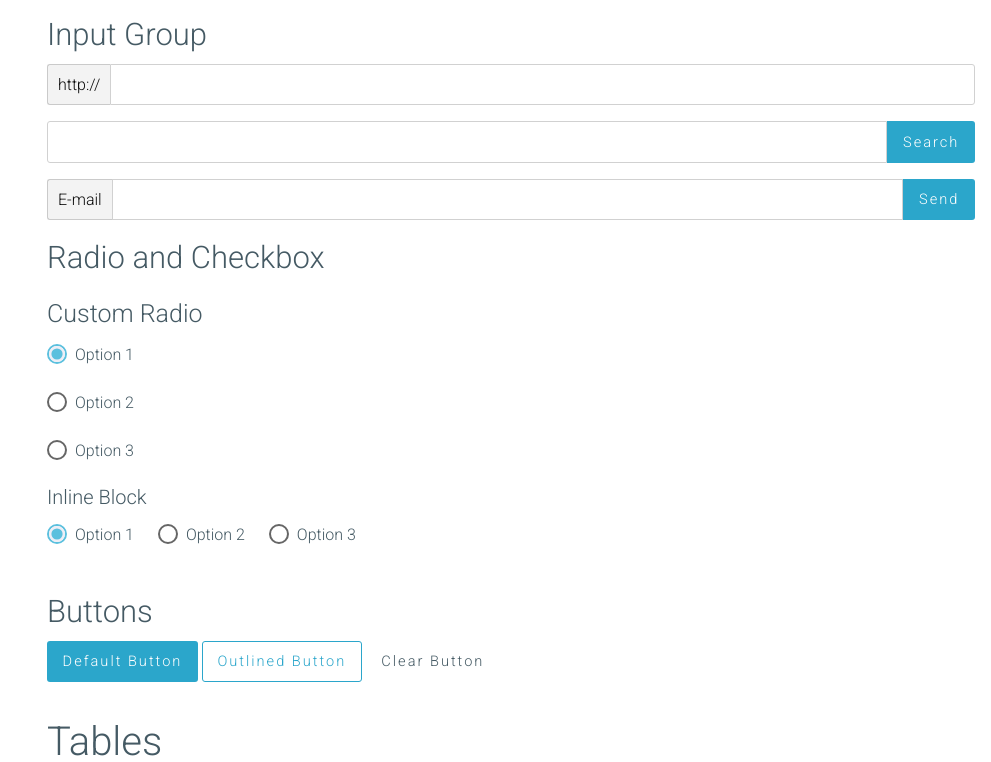
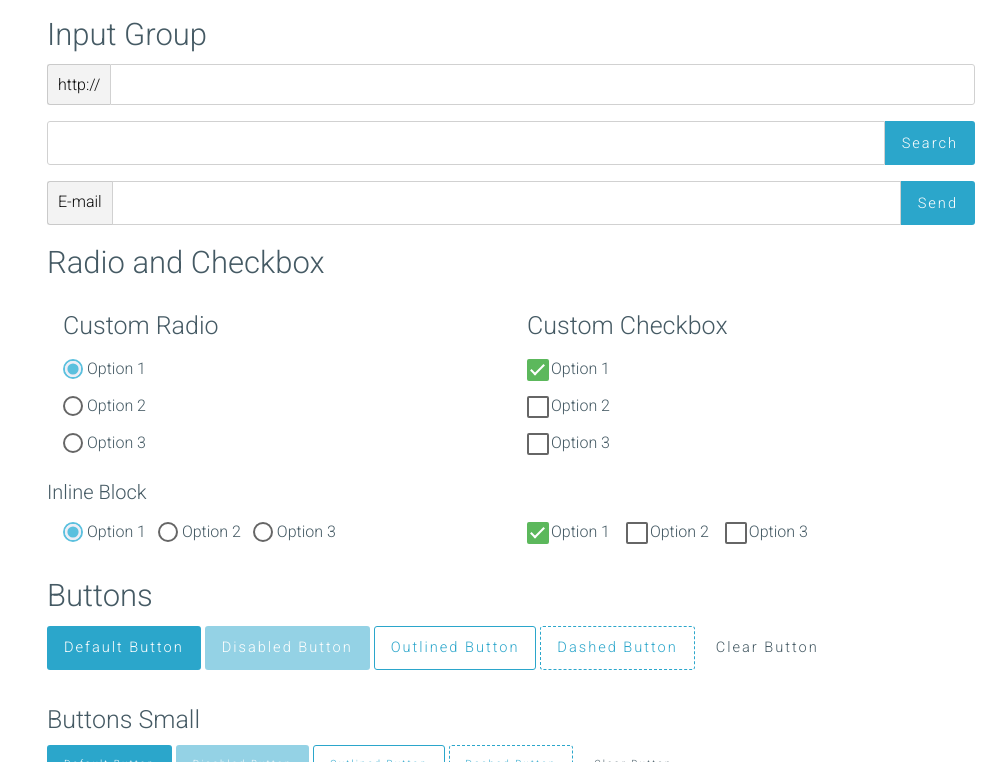
Before and after one commit to EricDosReis/css-snippets, a website: page index.html in a window 1280 px wide. Shown: the part 2038-2800 px from the top of the page, without its empty margins (289-1280 px from the left). Drawn offline with nearby package versions, Linux system fonts and the light colour scheme.

Commit message:
Buttons, radio and tables adjustments; New Checkbox component

```diff
--- a/css/buttons.css
+++ b/css/buttons.css
@@ -1,10 +1,6 @@
-input:disabled {
-  background-color: #F3F3F3;
-  cursor: not-allowed;
-}
-
 .button {
   -webkit-appearance: none;
+  -moz-appearance: none;
   appearance: none;
   background-color: #2BA6CB;
   border: 1px solid transparent;
@@ -12,11 +8,12 @@ input:disabled {
   color: #FEFEFE;
   cursor: pointer;
   display: inline-block;
+  font-family: inherit;
   font-size: .9125rem;
   letter-spacing: .125rem;
   line-height: 1;
   margin: 0 0 1rem 0;
-  padding: .85em 1em;
+  padding: .85rem 1rem;
   text-align: center;
   transition: background-color .25s ease-out, color .25s ease-out;
   vertical-align: middle;
@@ -27,12 +24,17 @@ input:disabled {
     color: #FEFEFE;
   }
 
+  .button:disabled {
+    opacity: .5;
+    cursor: not-allowed;
+  }
+
 .button--small {
-  font-size: .75rem;
+  font-size: .625rem;
 }
 
 .button--large {
-  font-size: 1.25rem;
+  font-size: 1.625rem;
 }
 
 .button--expanded {
@@ -45,8 +47,13 @@ input:disabled {
   color: inherit;
 }
 
-.button--outlined {
+.button--outlined,
+.button--dashed {
   background-color: transparent;
   border: 1px solid #2BA6CB;;
   color: #2BA6CB;
 }
+
+.button--dashed {
+  border-style: dashed;
+}
--- /dev/null
+++ b/css/checkbox.css
@@ -0,0 +1,82 @@
+.checkbox {
+  margin-right: .75rem;
+	margin-bottom: .8125rem;
+	overflow: hidden;
+	position: relative;
+  top: .375rem;
+}
+
+  .checkbox--inline-block {
+    display: inline-block;
+  }
+
+	.checkbox input[type="checkbox"] {
+		opacity: 0;
+		position: absolute;
+	}
+
+		.checkbox input[type="checkbox"] + label {
+			cursor: pointer;
+			padding-left: 1.5rem;
+			-webkit-user-select: none;
+			-moz-user-select: none;
+			-ms-user-select: none;
+			user-select: none;
+		}
+
+			.checkbox input[type="checkbox"] + label:before {
+				background: #FFF;
+				border: 2px solid #666;
+				border-radius: 2px;
+				display: block;
+				content: '';
+				height: 22px;
+				width: 22px;
+				margin: top;
+				position: absolute;
+				top: 2px;
+				left: 0;
+				transition: all 300ms ease;
+			}
+
+			.checkbox input[type="checkbox"] + label:after {
+				display: block;
+				content: "";
+				height: 14px;
+				width: 7px;
+				opacity: 0;
+				position: absolute;
+				top: 4px;
+				left: 7px;
+				-webkit-transform: rotate(45deg);
+				transform: rotate(45deg);
+				transition: opacity 300ms ease;
+				transition-delay: 100ms;
+			}
+
+		.checkbox input[type="checkbox"]:focus + label:before {
+			box-shadow: 0 0 5px #5CB85C;
+		}
+
+		.checkbox input[type="checkbox"]:checked + label:before {
+			background: #5CB85C;
+			border-color: #5CB85C;
+		}
+
+		.checkbox input[type="checkbox"]:checked + label:after {
+			border-right: 2px solid #FFF;
+			border-bottom: 2px solid #FFF;
+			opacity: 1;
+		}
+
+		.checkbox input[type="checkbox"][disabled] + label {
+			color: #CCC;
+		}
+
+		.checkbox input[type="checkbox"][disabled] + label:before {
+			border-color: #CCC;
+		}
+
+			.checkbox input[type="checkbox"][disabled]:checked + label:before {
+				background: #CCC;
+			}
--- a/css/radio.css
+++ b/css/radio.css
@@ -1,13 +1,13 @@
 .radio {
+  margin-right: .5rem;
+	margin-bottom: .8125rem;
 	overflow: hidden;
-	padding: .25rem;
 	position: relative;
-	margin-right: 1rem;
-	margin-bottom: 1rem;
+  top: .375rem;
 }
 
   .radio--inline-block {
-    display: inline-block;;
+    display: inline-block;
   }
 
 	.radio input[type="radio"] {
@@ -35,7 +35,7 @@
 				height: 20px;
 				width: 20px;
 				position: absolute;
-				top: 5px;
+				top: 2px;
 				left: 0;
 				transition: all 300ms ease;
 			}
--- a/css/tables/table-scroll.css
+++ b/css/tables/table-scroll.css
@@ -1,9 +1,11 @@
 .table--scroll {
+  border: 1px solid #CCC;
   box-shadow: inset -7px 0 9px -7px rgba(0, 0, 0, .3);
   overflow-x: auto;
 }
 
 .table--scroll table {
+  border: none;
   margin-bottom: 0;
 }
 
--- a/css/tables/table-stacked.css
+++ b/css/tables/table-stacked.css
@@ -42,7 +42,6 @@ table.table--stacked {
   }
 
   .table--stacked td {
-    border-bottom: 1px dotted #CCC;
     display: table-cell;
   }
 
--- a/css/tables/table.css
+++ b/css/tables/table.css
@@ -8,19 +8,22 @@ table {
 }
 
 tr {
-  border: 1px solid #DDD;
+  border-bottom: 1px solid #DDD;
   padding: .25rem;
 }
 
+  tr:last-child {
+    border-bottom: none;
+  }
+
 th {
+  border-bottom: 1px solid #DDD;
   font-size: .8125rem;
   letter-spacing: .0625rem;
   text-transform: uppercase;
 }
 
 td {
-  border-bottom: 1px dotted #CCC;
-  border-bottom: none;
   font-size: 1rem;
 }
 
@@ -29,10 +32,6 @@ td {
     text-align: left;
   }
 
-  td:last-child {
-    border-bottom: 0;
-  }
-
 caption {
   caption-side: bottom;
 }
--- a/index.html
+++ b/index.html
@@ -13,22 +13,27 @@
 
     <link rel="stylesheet" href="/css/base.css">
     <link rel="stylesheet" href="/css/code.css">
+
     <link rel="stylesheet" href="/css/grid.css">
     <link rel="stylesheet" href="/css/block-grid.css">
     <link rel="stylesheet" href="/css/typography.css">
+
     <link rel="stylesheet" href="/css/inputs.css">
-    <link rel="stylesheet" href="/css/radio.css">
     <link rel="stylesheet" href="/css/buttons.css">
     <link rel="stylesheet" href="/css/input-group.css">
+    <link rel="stylesheet" href="/css/radio.css">
+    <link rel="stylesheet" href="/css/checkbox.css">
+
     <link rel="stylesheet" href="/css/tables/table.css">
     <link rel="stylesheet" href="/css/tables/table-striped.css">
     <link rel="stylesheet" href="/css/tables/table-stacked.css">
     <link rel="stylesheet" href="/css/tables/table-scroll.css">
-    <link rel="stylesheet" href="/css/menu.css">
 
     <link rel="stylesheet" href="/css/colors/blue-grey.css">
     <link rel="stylesheet" href="/css/colors/blue.css">
     <link rel="stylesheet" href="/css/colors/grey.css">
+
+    <link rel="stylesheet" href="/css/menu.css">
 
     <link rel="stylesheet" href="/css/modifiers/alignments.css">
     <link rel="stylesheet" href="/css/modifiers/lists.css">
@@ -106,13 +111,13 @@
 
               <div class="col sm-100 md-50 lg-33 radius">
                 <p class="text--center radius text--grey-light bg--grey">
-                  sm-100 md-33 lg-33
+                  sm-100 md-50 lg-33
                 </p>
               </div>
 
               <div class="col sm-100 md-50 lg-33 radius">
                 <p class="text--center radius text--grey-light bg--grey">
-                  sm-100 md-33 lg-33
+                  sm-100 md-50 lg-33
                 </p>
               </div>
             </div>
@@ -132,13 +137,13 @@
 
                   <div class="col sm-100 lg-50 radius">
                     <p class="text--center radius bg--grey-light">
-                      sm-100 lg-33
+                      sm-100 lg-50
                     </p>
                   </div>
 
                   <div class="col sm-100 lg-50 radius">
                     <p class="text--center radius bg--grey-light">
-                      sm-100 md-33 lg-33
+                      sm-100 lg-50
                     </p>
                   </div>
 
@@ -298,6 +303,9 @@
           <section>
             <h3>Radio and Checkbox</h3>
 
+            <div class="row">
+              <div class="col sm-100 md-50">
+
                 <h4>
                   Custom Radio
                 </h4>
@@ -316,11 +324,36 @@
                   <input type="radio" id="custom-radio-3" name="customRadio1" value="3">
                   <label for="custom-radio-3">Option 3</label>
                 </div>
+              </div>
+
+              <div class="col sm-100 md-50">
+                <h4>
+                  Custom Checkbox
+                </h4>
+
+                <div class="checkbox">
+                  <input type="checkbox" id="custom-checkbox-1" name="customCheckbox1" value="1" checked>
+                  <label for="custom-checkbox-1">Option 1</label>
+                </div>
+
+                <div class="checkbox">
+                  <input type="checkbox" id="custom-checkbox-2" name="customCheckbox1" value="2">
+                  <label for="custom-checkbox-2">Option 2</label>
+                </div>
+
+                <div class="checkbox">
+                  <input type="checkbox" id="custom-checkbox-3" name="customCheckbox1" value="3">
+                  <label for="custom-checkbox-3">Option 3</label>
+                </div>
+              </div>
+            </div>
 
             <h5>
               Inline Block
             </h5>
 
+            <div class="row">
+              <div class="col sm-100 md-50">
                 <div class="radio radio--inline-block">
                   <input type="radio" id="custom-radio-4" name="customRadio2" value="1" checked>
                   <label for="custom-radio-4">Option 1</label>
@@ -335,14 +368,60 @@
                   <input type="radio" id="custom-radio-6" name="customRadio2" value="3">
                   <label for="custom-radio-6">Option 3</label>
                 </div>
+              </div>
+
+              <div class="col sm-100 md-50">
+                <div class="checkbox checkbox--inline-block">
+                  <input type="checkbox" id="custom-checkbox-4" name="customCheckbox2" value="1" checked>
+                  <label for="custom-checkbox-4">Option 1</label>
+                </div>
+
+                <div class="checkbox checkbox--inline-block">
+                  <input type="checkbox" id="custom-checkbox-5" name="customCheckbox2" value="2">
+                  <label for="custom-checkbox-5">Option 2</label>
+                </div>
+
+                <div class="checkbox checkbox--inline-block">
+                  <input type="checkbox" id="custom-checkbox-6" name="customCheckbox2" value="3">
+                  <label for="custom-checkbox-6">Option 3</label>
+                </div>
+              </div>
+
+            </div>
           </section>
 
           <section>
             <h3>Buttons</h3>
 
             <button class="button">Default Button</button>
+            <button class="button" disabled>Disabled Button</button>
             <button class="button button--outlined">Outlined Button</button>
+            <button class="button button--dashed">Dashed Button</button>
             <button class="button button--clear">Clear Button</button>
+
+            <h4>Buttons Small</h4>
+
+            <button class="button button--small">Default Button</button>
+            <button class="button button--small" disabled>Disabled Button</button>
+            <button class="button button--small button--outlined">Outlined Button</button>
+            <button class="button button--small button--dashed">Dashed Button</button>
+            <button class="button button--small button--clear">Clear Button</button>
+
+            <h4>Buttons Large</h4>
+
+            <button class="button button--large">Default Button</button>
+            <button class="button button--large" disabled>Disabled Button</button>
+            <button class="button button--large button--outlined">Outlined Button</button>
+            <button class="button button--large button--dashed">Dashed Button</button>
+            <button class="button button--large button--clear">Clear Button</button>
+
+            <h4>Buttons Expanded</h4>
+
+            <button class="button button--expanded">Default Button</button>
+            <button class="button button--expanded" disabled>Disabled Button</button>
+            <button class="button button--expanded button--outlined">Outlined Button</button>
+            <button class="button button--expanded button--dashed">Dashed Button</button>
+            <button class="button button--expanded button--clear">Clear Button</button>
           </section>
         </article>
 
@@ -475,6 +554,8 @@
               Add a wrapper element with the class <code>.table--scroll</code> around your table to enable horizontal scrolling.
             </p>
 
+            <div class="row">
+              <div class="col sm-100 md-70 center">
                 <div class="table--scroll">
               <table>
 
@@ -540,7 +621,8 @@
 
               </table>
             </div>
-
+              </div>
+            </div>
           </section>
         </article>
 
```
Also changed, not shown: css/modifiers.css (deleted, +0 -11 lines). Lines whose indentation alone changed are shown as unchanged.
